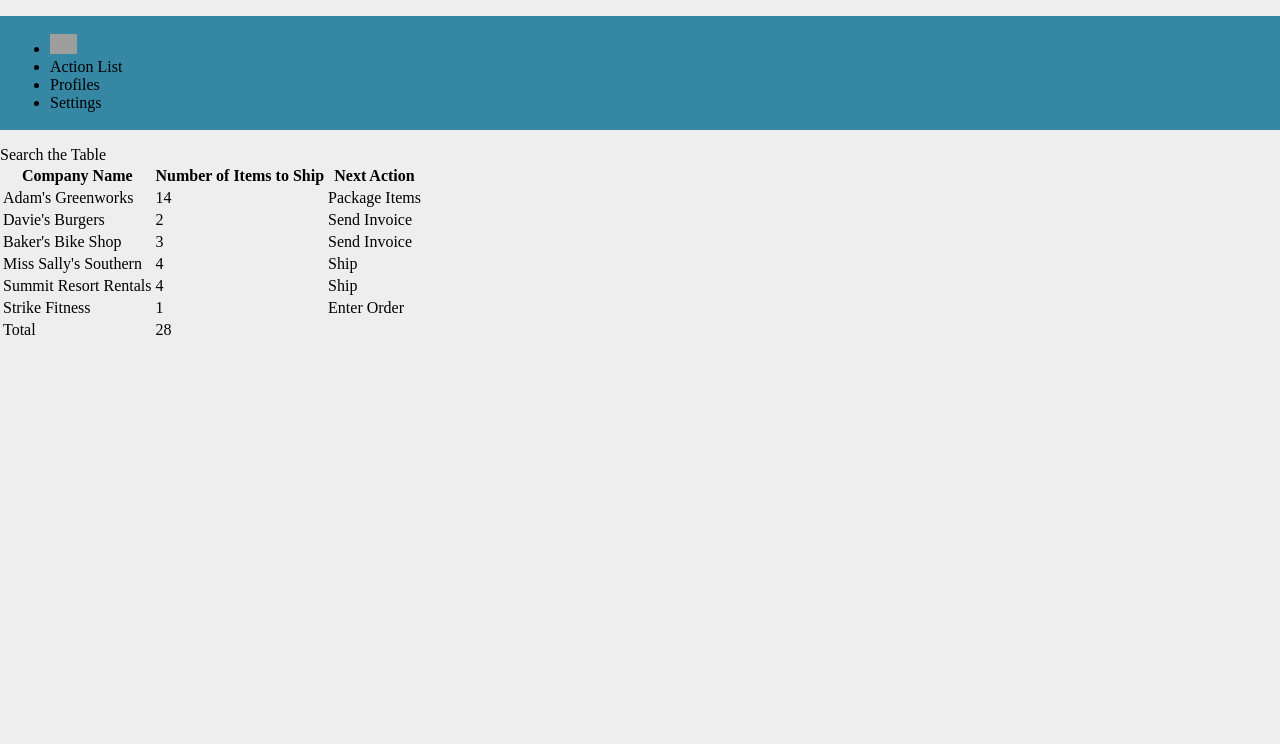
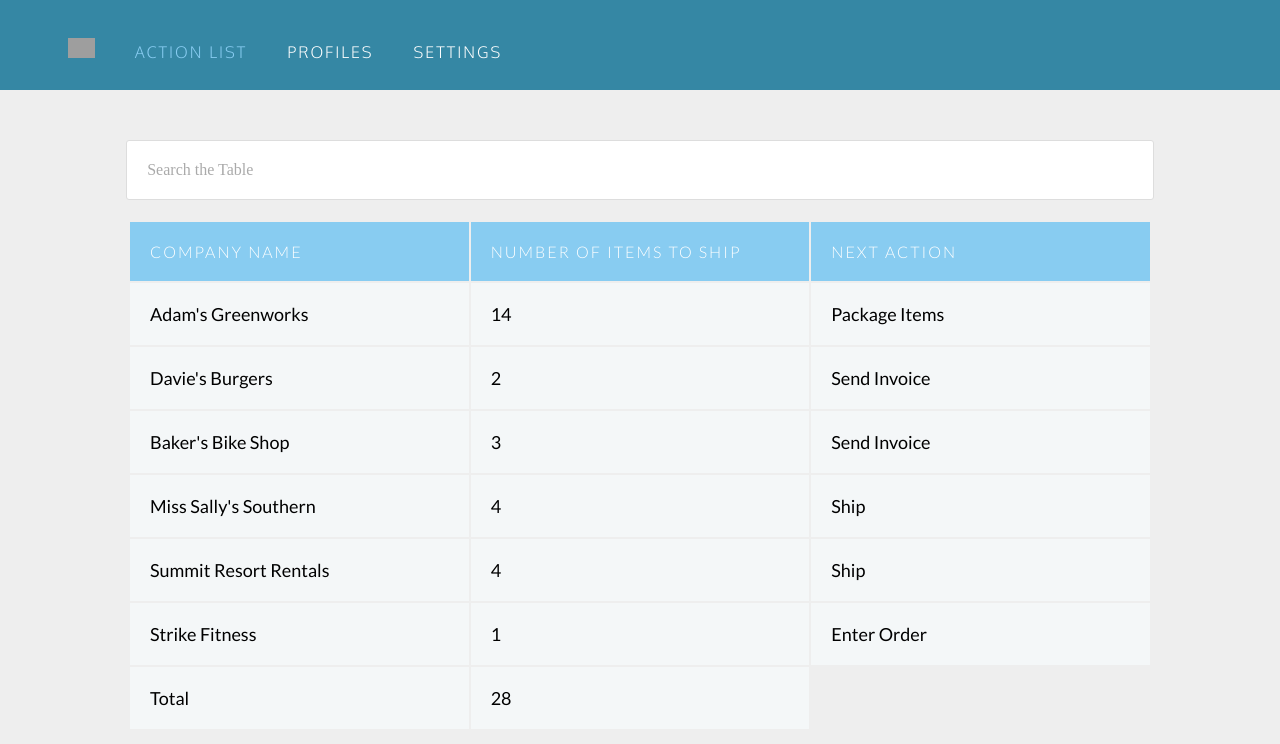
Before and after one commit to kendallawills/Codecademy-Ship-To-It, a plain HTML site: page index.html in a window 1280 px wide. Drawn offline with Linux system fonts and the light colour scheme; grey boxes are pictures that could not be loaded.

Commit message:
Final Push

```diff
--- a/resources/style.css
+++ b/resources/style.css
@@ -16,3 +16,72 @@ body {
     width: 100%;
     z-index: 999;
 }
+
+ul {
+    margin: 0;
+    padding: 0;
+}
+
+li {
+    color: #FFF;
+    display: inline-block;
+    font-family: 'Oxygen', sans-serif;
+    font-size: 16px;
+    font-weight: 300;
+    letter-spacing: 2px;
+    margin: 0;
+    padding: 20px 18px 10px 18px;
+    text-transform: uppercase;
+}
+
+.active {
+    color: #88CCF1;
+}
+
+/* TABLE */
+
+table {
+    height: 40%;
+    left: 10%;
+    margin: 20px auto;
+    overflow-y: scroll;
+    position: static;
+    width: 80%;
+}
+
+thead th {
+    background: #88CCF1;
+    color: #FFF;
+    font-family: 'Lato', sans-serif;
+    font-size: 16px;
+    font-weight: 100;
+    letter-spacing: 2px;
+    text-transform: uppercase;
+}
+
+tr {
+    background: #f4f7f8;
+    border-bottom: 1px solid #FFF;
+    margin-bottom: 5px;
+}
+
+th, td {
+    font-family: 'Lato', sans-serif;
+    font-weight: 400;
+    padding: 20px;
+    text-align: left;
+    width: 33.3333%;
+    font-size: 18px;
+}
+
+/* SEARCH */
+
+.search {
+    background-color: #FFF;
+    border: 1px solid #DDD;
+    border-radius: 3px;
+    color: #AAA;
+    padding: 20px;
+    margin: 50px auto 0px auto;
+    width: 77%;
+}
```
